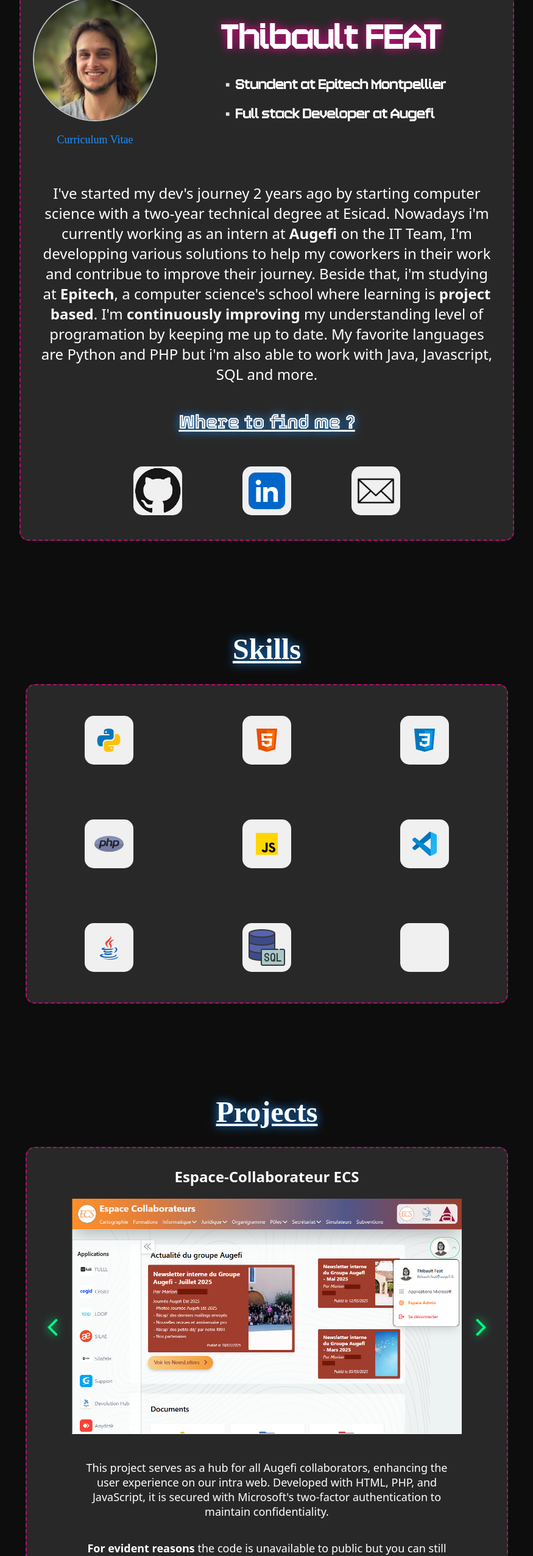
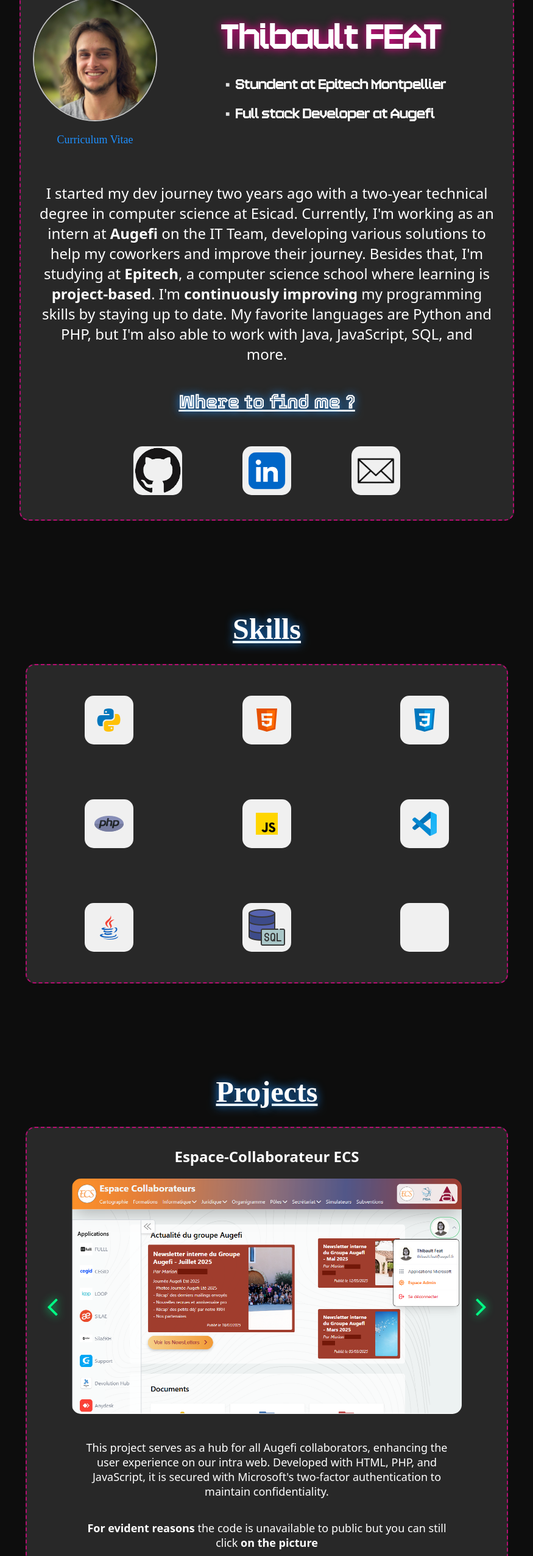
Before and after one commit to Thibolognaize/Thibolognaize.github.io, a plain HTML site: page index.html in a window 1280 px wide. Shown: the part 997-3549 px from the top of the page at 61% size, without its empty margins (202-1077 px from the left). Drawn offline with nearby package versions, Linux system fonts and the light colour scheme; a web font is replaced by a local one.

Commit message:
Correct english on html (about) + border radius on img of project + light animation

```diff
--- a/index.html
+++ b/index.html
@@ -22,6 +22,7 @@
             <i class="fa fa-angle-up"></i>
         </a>
     </div>
+
     <header>
         <div class="logo-container">
             <img class="logo" src="/assets/images/logo.webp" alt="logo">
@@ -48,20 +49,12 @@
                 <h3>▫️Full stack Developer at Augefi</h3>
             </div>
         </div>
-        <p> I've started my dev's journey 2 years ago by starting computer science with a two-year technical degree at
-            Esicad.
-            Nowadays i'm currently working as an intern at <strong>Augefi</strong> on the IT Team, I'm developping
-            various solutions to
-            help my
-            coworkers in their work and contribue to improve their journey. Beside that, i'm studying at
-            <strong>Epitech</strong>, a
-            computer science's
-            school where learning is <strong>project based</strong>. I'm <strong>continuously improving</strong> my
-            understanding level
-            of programation by
-            keeping me up to date. My favorite languages are Python and PHP but i'm also able to work with Java,
-            Javascript, SQL and more.
-        </p>
+        <p> I started my dev journey two years ago with a two-year technical degree in computer science at Esicad.
+            Currently, I'm working as an intern at <strong>Augefi</strong> on the IT Team, developing various solutions
+            to help my coworkers and improve their journey. Besides that, I'm studying at <strong>Epitech</strong>, a
+            computer science school where learning is <strong>project-based</strong>. I'm <strong>continuously
+                improving</strong> my programming skills by staying up to date. My favorite languages are Python and
+            PHP, but I'm also able to work with Java, JavaScript, SQL, and more. </p>
         <h3 class="headings3">Where to find me ?</h3>
         <div class="grid-3">
             <a href="https://github.com/Thibolognaize" target="_blank" class="logo-holder"><img
--- a/styles/desktop.css
+++ b/styles/desktop.css
@@ -328,6 +328,7 @@
         width: 100%;
         height: auto;
         object-fit: contain;
+        border-radius: 15px;
     }
 
     .swiper {
--- a/styles/global.css
+++ b/styles/global.css
@@ -127,6 +127,7 @@ i {
     width: 100%;
     height: auto;
     object-fit: contain;
+    border-radius: 15px;
 }
 
 .swiper {
@@ -171,6 +172,26 @@ i {
 
 .button:hover {
     background-color: rgba(255, 255, 255, 0.655);
+}
+
+.project {
+    display: none;
+    transition: opacity 0.5s ease-in-out;
+}
+
+.project.active {
+    display: block;
+    animation: fadeIn 0.5s;
+}
+
+@keyframes fadeIn {
+    from {
+        opacity: 0;
+    }
+
+    to {
+        opacity: 1;
+    }
 }
 
 .button:hover .text {
--- a/styles/mobile.css
+++ b/styles/mobile.css
@@ -278,6 +278,7 @@
         width: 100%;
         height: auto;
         object-fit: contain;
+        border-radius: 15px;
     }
 
     .caroussel {
```
